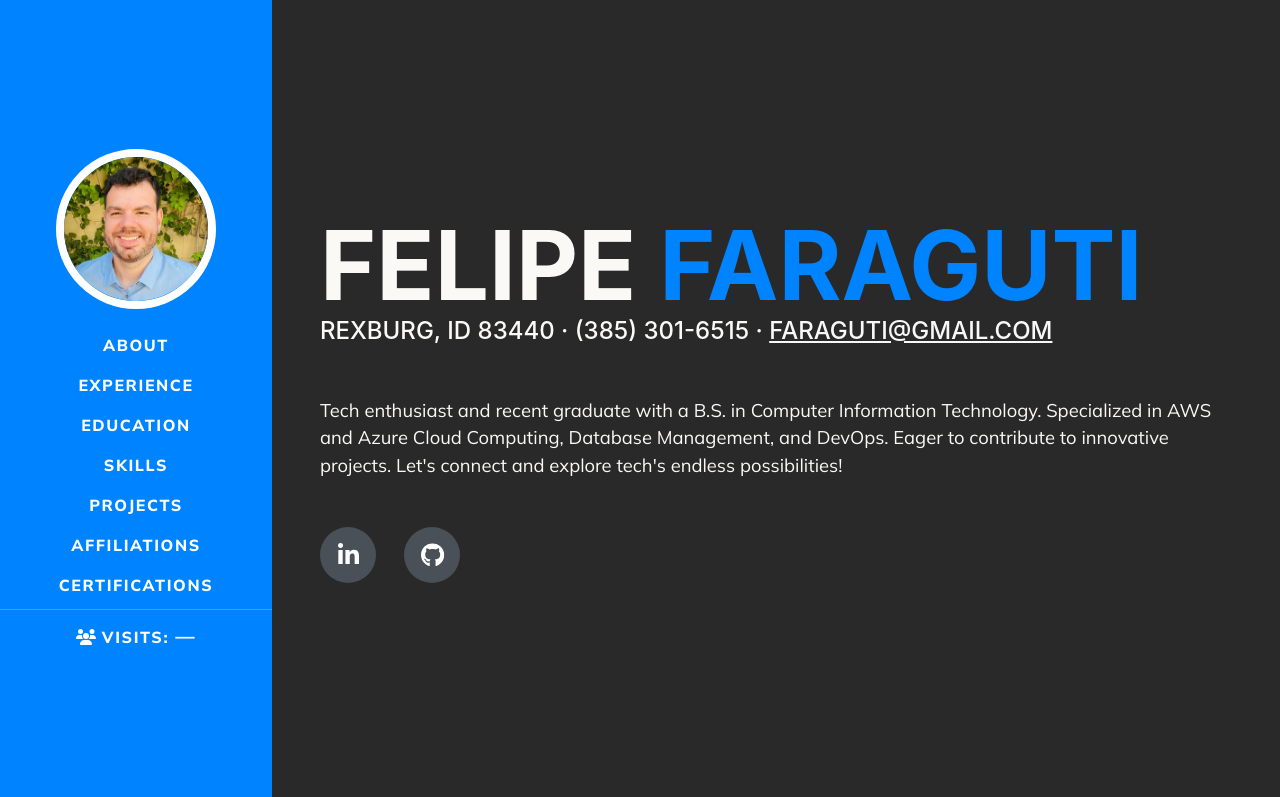
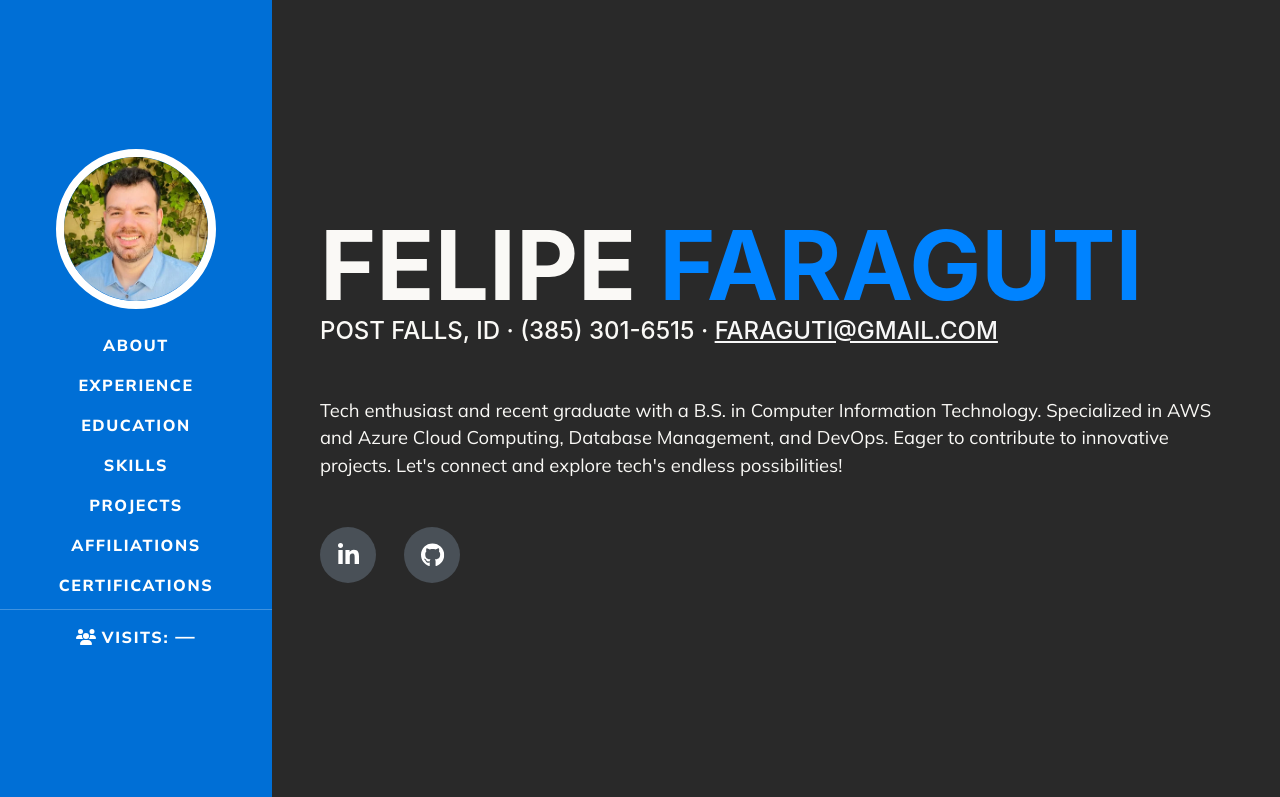
Before and after one commit to faraguti/AWS-Cloud-Resume-Challenge, a plain HTML site: page website/index.html in a window 1280 px wide. Shown: the top 797 px of the page. Drawn offline with nearby package versions, Linux system fonts and the light colour scheme; no server answers; a web font is replaced by a local one.

Commit message:
fix(website): AA-contrast sidebar and new location
- Sidebar/top bar #0083ff -> #006fd6 (white text 3.69:1 -> 4.95:1)
- Location: Post Falls, ID

```diff
--- a/website/index.html
+++ b/website/index.html
@@ -50,9 +50,10 @@
                 text-align: center;
                 line-height: inherit;
             }
-            /* Mobile name in the top bar: bold so it meets contrast for large text */
-            #sideNav .navbar-brand .d-lg-none {
-                font-weight: 700;
+            /* Sidebar / mobile top bar: slightly darker blue so white text meets
+               WCAG AA contrast (4.95:1; #0083ff was 3.69:1) */
+            #sideNav.bg-primary {
+                background-color: #006fd6 !important;
             }
         </style>
     </head>
@@ -96,7 +97,7 @@
                         <span style="color: #0083ff;">Faraguti</span>
                     </h1>
                     <div class="subheading mb-5">
-                        Rexburg, ID 83440 · (385) 301-6515 ·
+                        Post Falls, ID · (385) 301-6515 ·
                         <a href="mailto:faraguti@gmail.com">faraguti@gmail.com</a>
                     </div>
                     <p class="lead mb-5">
```
